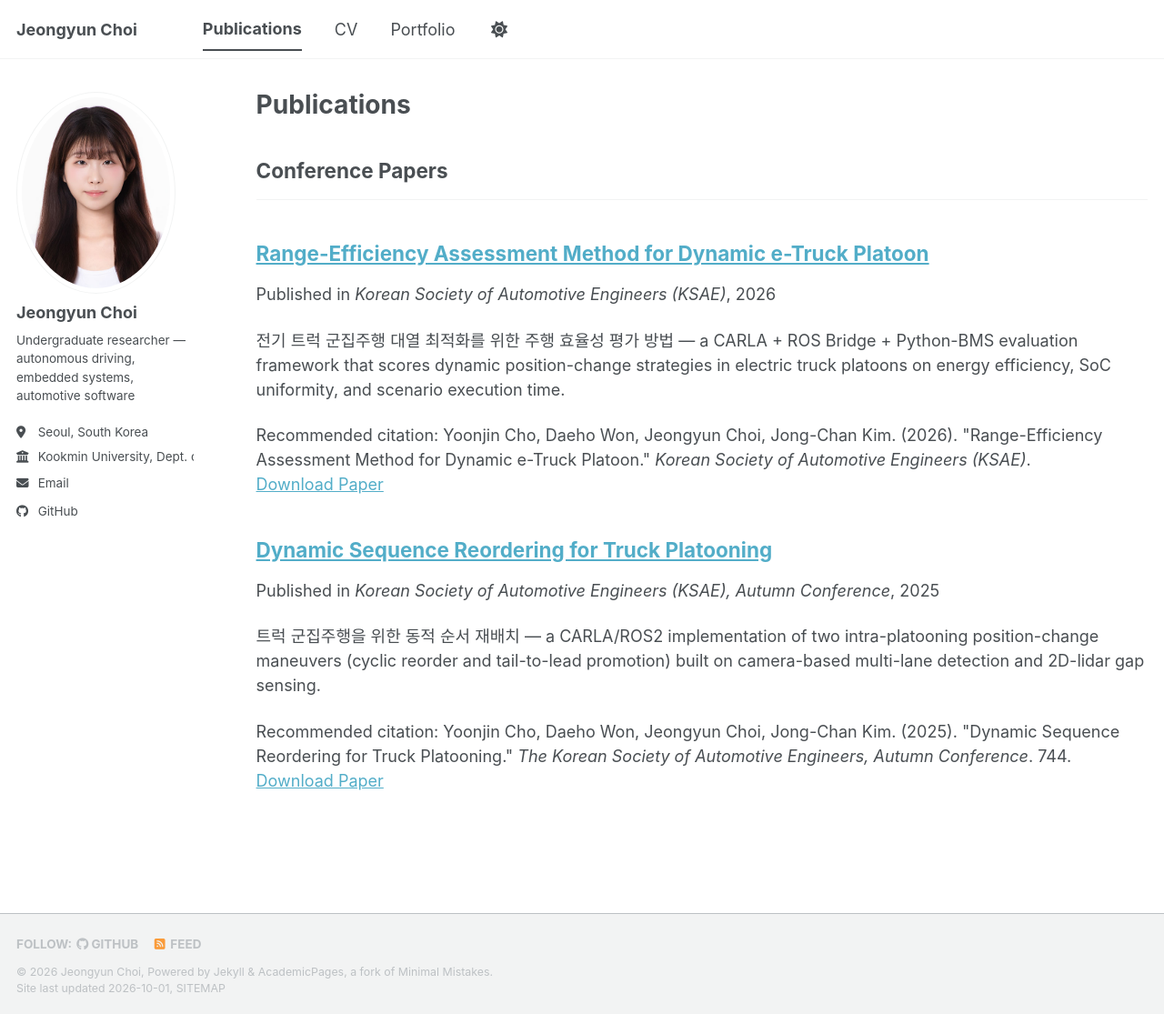
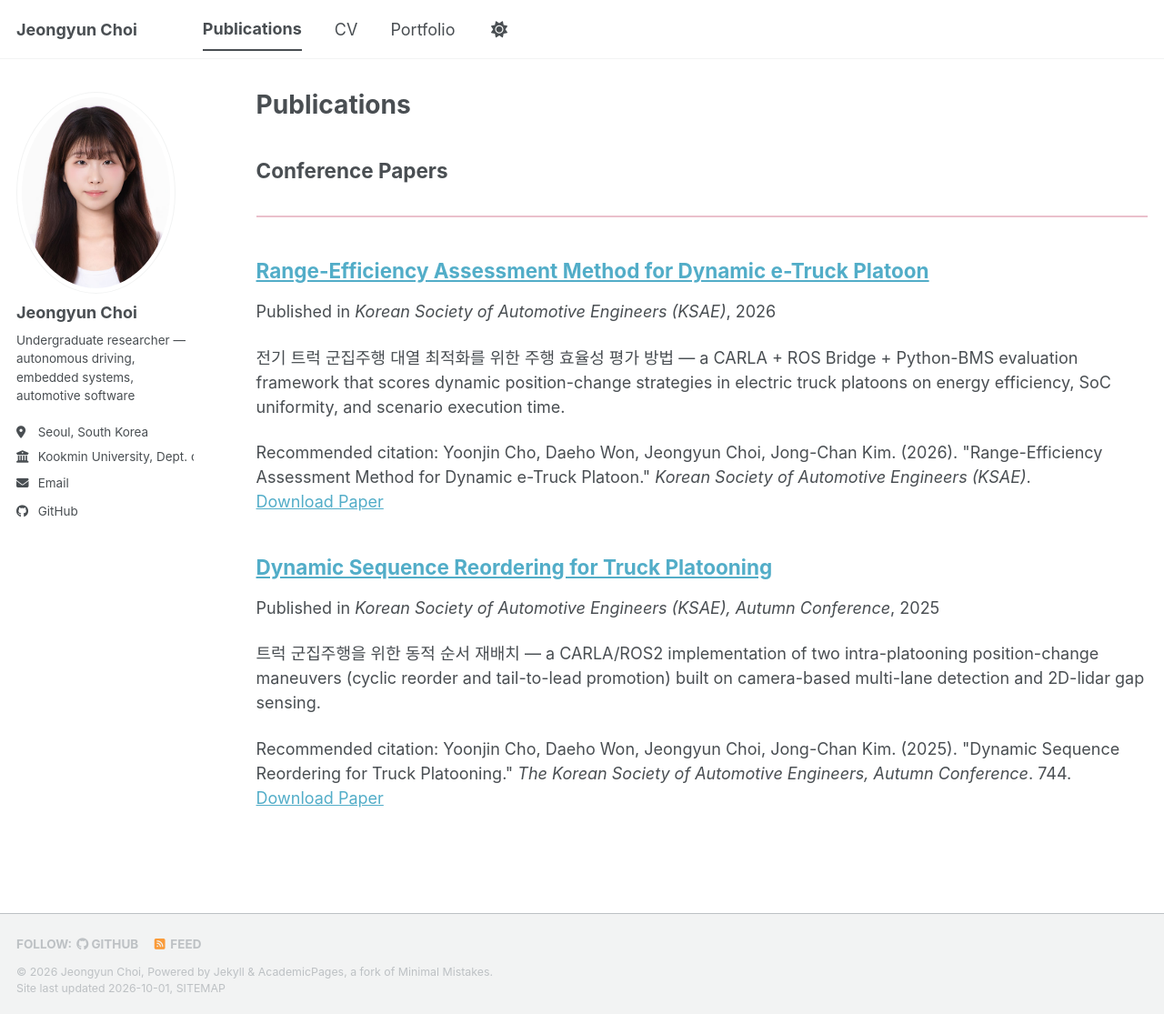
Before and after one commit to choijeongyun12/choijeongyun12.github.io, a Jekyll site: the page built from _pages/publications.html, in a window 1280 px wide and 1115 px high. Shown: the whole window at 91% size. Built offline with Jekyll 4.4.1, drawn with Linux system fonts in a browser that asks for light colours; a style sheet for code colours, icons or effects is not loaded.

Commit message:
Make section divider (hr) actually visible

```diff
--- a/_includes/head/custom.html
+++ b/_includes/head/custom.html
@@ -19,4 +19,20 @@
 <link rel="icon" href="/images/favicon.ico"/>
 <meta name="theme-color" content="var(--global-bg-color)"/>
 
+<style>
+  /* Make section dividers (---) actually visible; the theme default is too pale */
+  #main hr {
+    border-top-width: 2px;
+    border-top-color: #d98da3;
+    opacity: 0.55;
+    margin: 2em 0;
+  }
+  @media (prefers-color-scheme: dark) {
+    #main hr {
+      border-top-color: #f0a8be;
+      opacity: 0.4;
+    }
+  }
+</style>
+
 <!-- end custom head snippets -->
```
